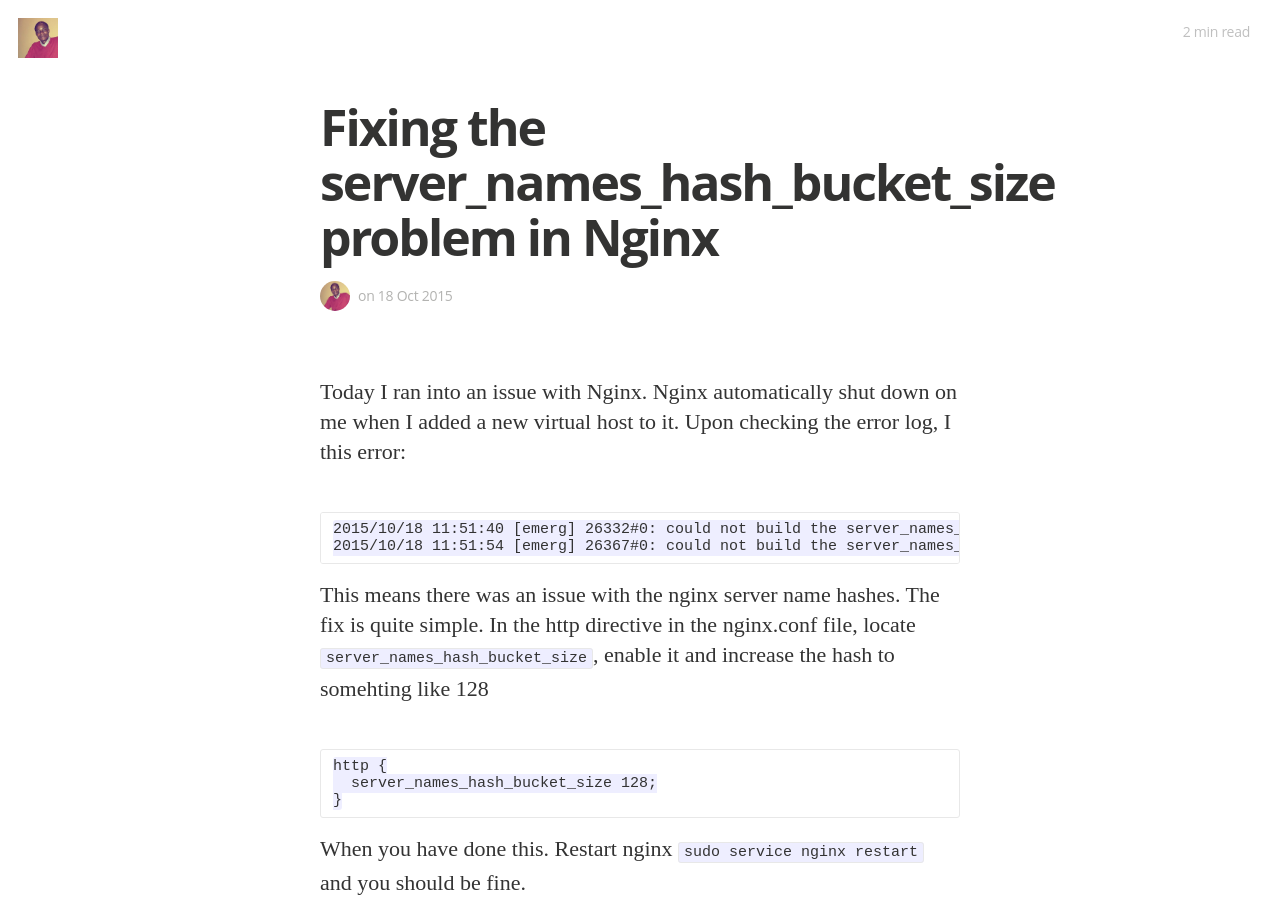
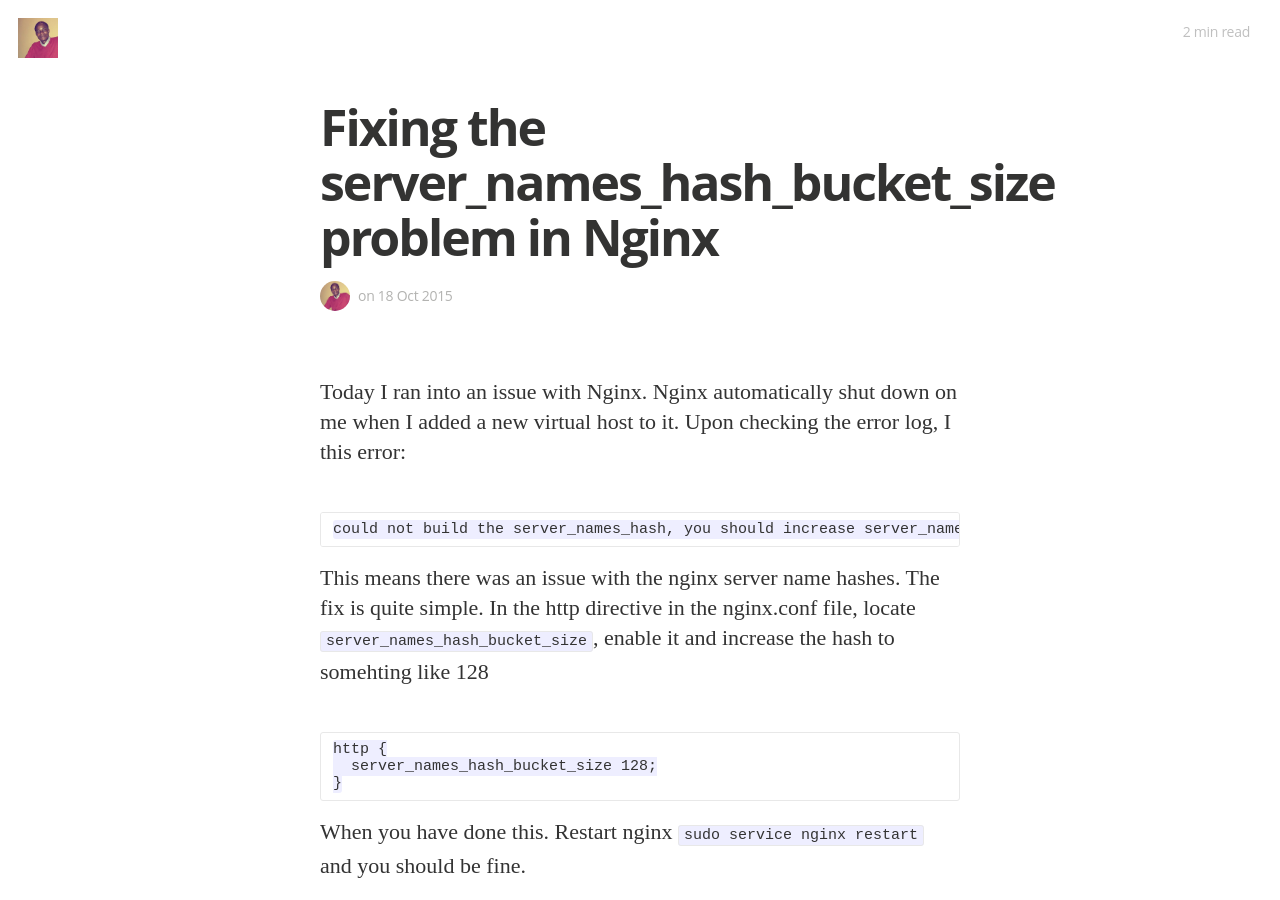
Before and after one commit to cyberomin/cyberomin.github.io, a Jekyll site: the page built from _posts/2015-10-18-fixing-the-server_names_hash_bucket_size-problem.markdown, in a window 1280 px wide and 900 px high. Built offline with Jekyll 4.4.1, drawn with Linux system fonts in a browser that asks for light colours; nearby versions of some CDN libraries; some web fonts are replaced; library files that are not in the unit come from our copies; Markdown is read by kramdown in place of the engine named in the settings; comment, search, counter and statistics services are not loaded.

Commit message:
Modified nginx post file

````diff
--- a/_posts/2015-10-18-fixing-the-server_names_hash_bucket_size-problem.markdown
+++ b/_posts/2015-10-18-fixing-the-server_names_hash_bucket_size-problem.markdown
@@ -8,9 +8,10 @@
 
 Today I ran into an issue with Nginx. Nginx automatically shut down on me when I added a new virtual host to it.
 Upon checking the error log, I this error:
+
+
 ```
-2015/10/18 11:51:40 [emerg] 26332#0: could not build the server_names_hash, you should increase server_names_hash_bucket_size: 32
-2015/10/18 11:51:54 [emerg] 26367#0: could not build the server_names_hash, you should increase server_names_hash_bucket_size: 32
+could not build the server_names_hash, you should increase server_names_hash_bucket_size: 32
 ```
 
 This means there was an issue with the nginx server name hashes.
````
